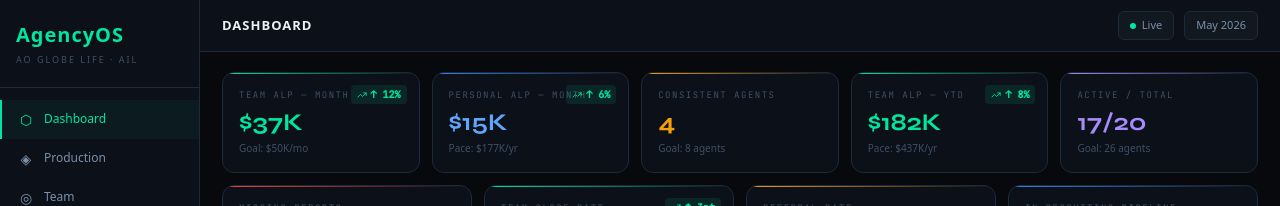
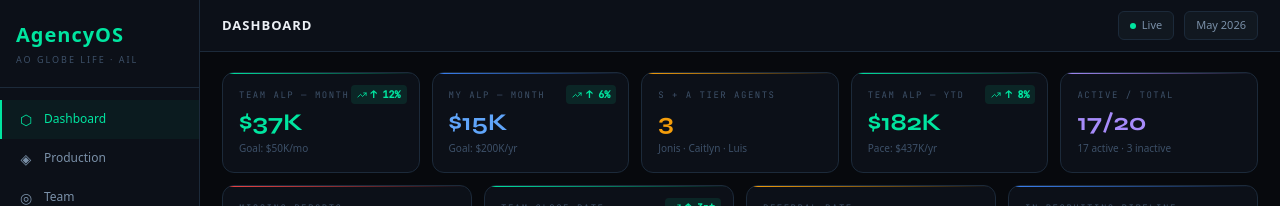
Before and after one commit to esako20-del/agencyos, a Next.js app: page /dashboard in a window 1280 px wide. Shown: the top 206 px of the page. Built offline with nearby package versions, Linux system fonts and the light colour scheme.

Commit message:
Refactor KPIGrid component and update KPI labels

```diff
--- a/src/components/dashboard/KPIGrid.tsx
+++ b/src/components/dashboard/KPIGrid.tsx
@@ -1,3 +1,4 @@
+'use client'
 import { cn, formatCurrency } from '@/lib/utils'
 import { TrendingUp, TrendingDown } from 'lucide-react'
 
@@ -18,16 +19,13 @@ function KPICard({ label, value, sub, color = 'green', trend, trendUp }: {
   label: string; value: string; sub?: string; color?: string
   trend?: string; trendUp?: boolean
 }) {
-  const colorMap: Record<string, string> = {
-    green: 'green', blue: 'blue', amber: 'amber', red: 'red', purple: 'purple'
-  }
   const textMap: Record<string, string> = {
     green: 'text-accent-green', blue: 'text-accent-blue2',
     amber: 'text-accent-amber', red: 'text-accent-red', purple: 'text-accent-purple'
   }
 
   return (
-    <div className={cn('kpi-card', colorMap[color])}>
+    <div className={cn('kpi-card', color)}>
       <div className="text-[9px] text-text-muted uppercase tracking-[1.5px] font-mono mb-2">{label}</div>
       <div className={cn('font-display text-2xl font-bold leading-none', textMap[color])}>{value}</div>
       {sub && <div className="text-[10px] text-text-muted mt-1.5">{sub}</div>}
@@ -51,23 +49,23 @@ export default function KPIGrid(props: KPIProps) {
         <KPICard
           label="Team ALP — Month"
           value={formatCurrency(props.teamMonthlyAlp, true)}
-          sub={`Goal: ${formatCurrency(50000, true)}/mo`}
+          sub="Goal: $50K/mo"
           color="green"
           trend="↑ 12%"
           trendUp
         />
         <KPICard
-          label="Personal ALP — Month"
+          label="My ALP — Month"
           value={formatCurrency(props.personalMonthlyAlp, true)}
-          sub="Pace: $177K/yr"
+          sub="Goal: $200K/yr"
           color="blue"
           trend="↑ 6%"
           trendUp
         />
         <KPICard
-          label="Consistent Agents"
-          value={String(props.consistentAgents)}
-          sub="Goal: 8 agents"
+          label="S + A Tier Agents"
+          value="3"
+          sub="Jonis · Caitlyn · Luis"
           color="amber"
         />
         <KPICard
@@ -81,7 +79,7 @@ export default function KPIGrid(props: KPIProps) {
         <KPICard
           label="Active / Total"
           value={`${props.activeAgents}/${props.totalAgents}`}
-          sub="Goal: 26 agents"
+          sub="17 active · 3 inactive"
           color="purple"
         />
       </div>
```
